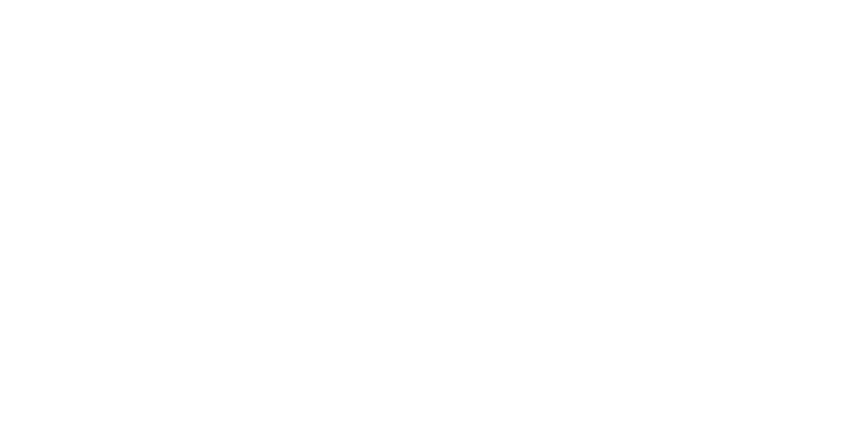
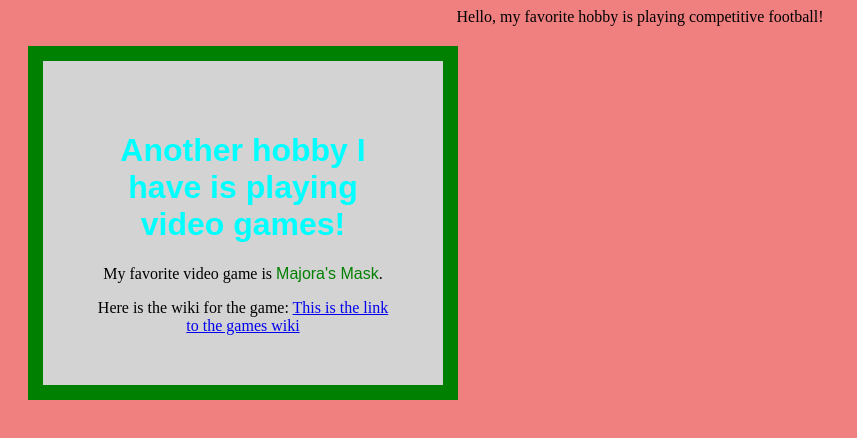
Before and after one commit to skintpip/skintpip.github.io, a plain HTML site: page index.html in a window 1280 px wide. Shown: the whole page, without its empty margins (0-857 px from the left). Drawn offline with Linux system fonts and the light colour scheme.

Commit message:
Almost finished task 1

```diff
--- a/index.html
+++ b/index.html
@@ -2,9 +2,17 @@
 <html lang="en">
 <head>
     <meta charset="UTF-8">
-    <title>Title</title>
+    <title>461LHW5</title>
+    <link href="./stylesheet.css" rel="stylesheet">
 </head>
 <body>
-
+    Hello, my favorite hobby is playing competitive football!
+<div class = "wrapper">
+    <h1> Another hobby I have is playing video games!</h1>
+    <p> My favorite video game is <span id = "adjective"> Majora's Mask</span>.
+    </p>
+    Here is the wiki for the game:
+    <a href="https://zelda.fandom.com/wiki/The_Legend_of_Zelda:_Majora%27s_Mask">This is the link to the games wiki</a>
+</div>
 </body>
 </html>
--- /dev/null
+++ b/stylesheet.css
@@ -0,0 +1,27 @@
+body {
+    background-color: lightcoral;
+    text-align: center;
+    font-family: Algerian, serif;
+}
+
+div {
+    background-color: lightgrey;
+    width: 300px;
+    border: 15px solid green;
+    padding: 50px;
+    margin: 20px;
+}
+
+h1 {
+    color: cyan;
+    font-family: Arial, serif;
+}
+
+#adjective {
+    color: green;
+    font-family: Arial, serif;
+}
+
+a:hover {
+    color: darkgreen;
+}
```
Also changed, not shown: among us.png (added).
